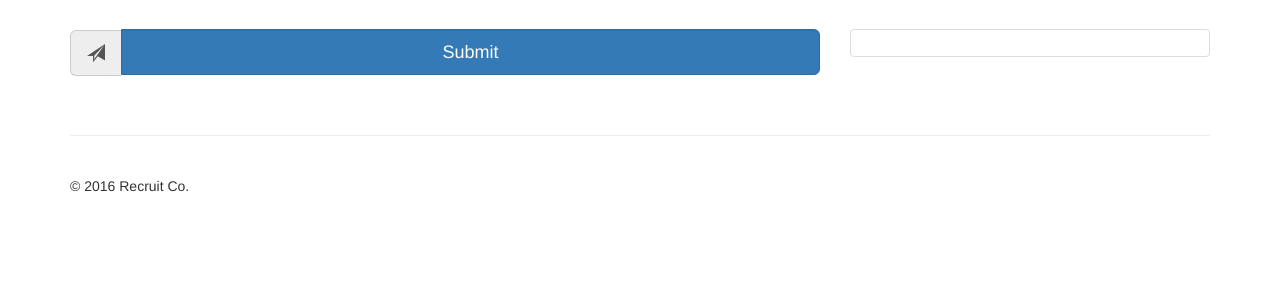
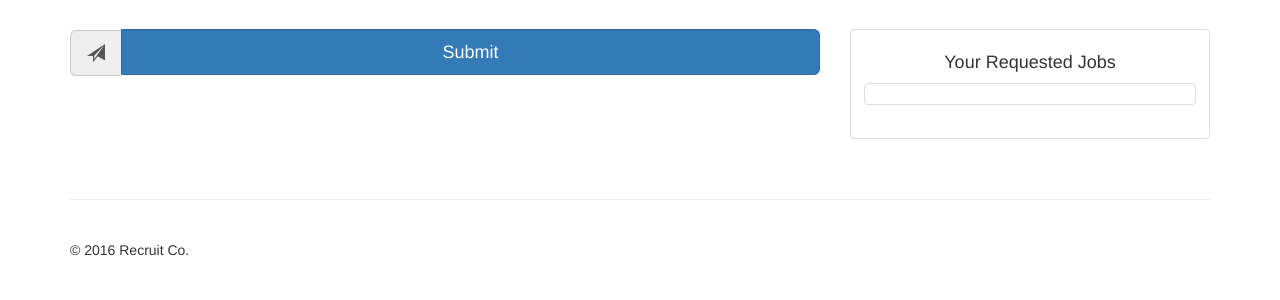
Before and after one commit to cassac/recruit, a Django app: page /jobs/ in a window 1280 px wide. Shown: the part 51-351 px from the top of the page. Run offline with Django 3.2, Linux system fonts and the light colour scheme; a user stored in the database is signed in; tables that the repository leaves empty hold one stand-in row (values such as "Sample post"); data that the repository does not hold is empty; some libraries are stand-ins or nearby versions.

Commit message:
updates jobs child templates

```diff
--- /dev/null
+++ b/jobs/templates/jobs/_candidate.html
@@ -0,0 +1,13 @@
+<h4>Your Requested Jobs</h4>
+<ul class="list-group">
+{% for ir in user.candidate.requested_jobs.all %}
+  <li class="list-group-item">
+  	<a href='{% url "job_details" ir.job.pk %}'>
+		<strong>
+			{{ ir.job.title }}
+		</strong>
+		{{ ir.job.employer.name_english }}
+	</a>
+  </li>
+{% endfor %}
+</ul>
--- /dev/null
+++ b/jobs/templates/jobs/_recruiter.html
@@ -0,0 +1,2 @@
+<h4>Questions?</h4>
+<p>Contact the site admin.</p>
--- a/jobs/templates/jobs/jobs.html
+++ b/jobs/templates/jobs/jobs.html
@@ -61,11 +61,11 @@
 	      <div class="caption">
 		    {% if user.is_authenticated %}
 				{% if user.candidate %}
-				 	{% include 'dashboard/_candidate.html' %}
+				 	{% include 'jobs/_candidate.html' %}
 				{% elif user.employer %}
-					{% include 'dashboard/_employer.html' %}
+					{% include 'jobs/_employer.html' %}
 				{% elif user.recruiter %}
-					{% include 'dashboard/_recruiter.html' %}
+					{% include 'jobs/_recruiter.html' %}
 				{% else %}
 					<p>Custom Message Needed</p>
 				{% endif %}
```
Also changed, not shown: jobs/templates/jobs/_employer.html (added, +20 -0 lines).
